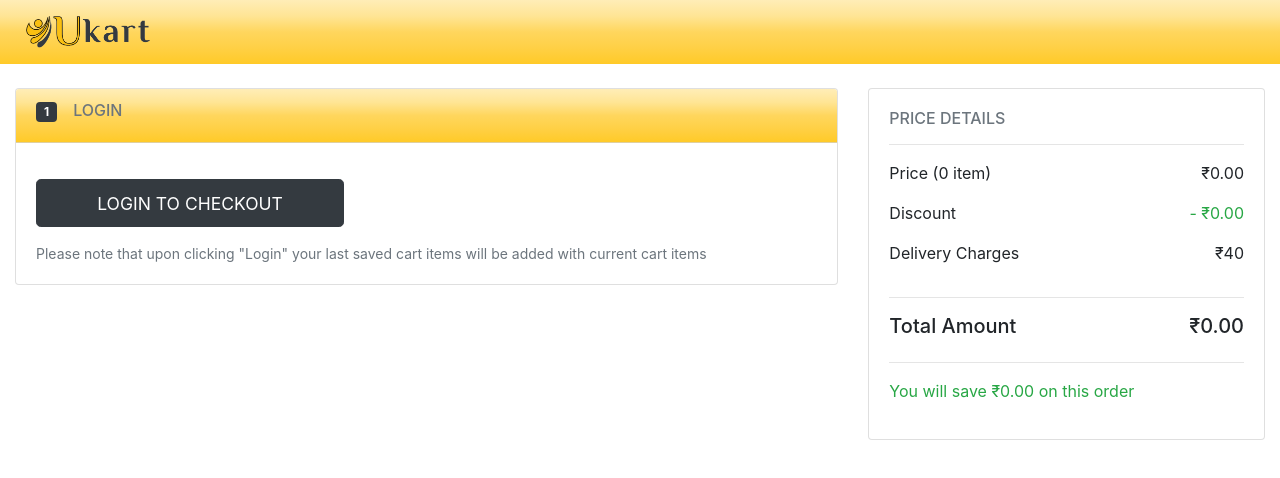
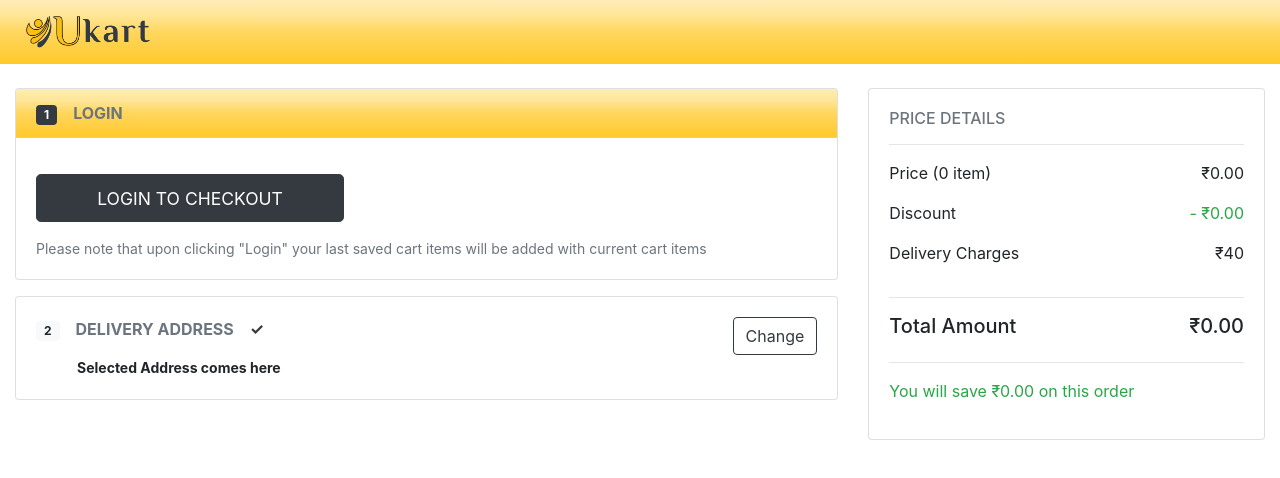
Before and after one commit to UdayakumarU/EcommerceMERN, a React (Create React App) app in the folder ReactApp/: page /checkout in a window 1280 px wide. Shown: the top 478 px of the page. Built offline with nearby package versions, Linux system fonts and the light colour scheme.

Commit message:
delivery address check template

```diff
--- /dev/null
+++ b/ReactApp/src/components/checkout/deliveryAddressCheck.jsx
@@ -0,0 +1,62 @@
+import React, { Component } from 'react'
+
+import {Tile} from "../../library";
+
+class DeliveryAddressCheck extends Component {
+    constructor(props){
+        super(props);
+        this.state = {
+            isChecked : this.props.deliveryCheck,
+        }
+    }
+
+    getHeaderContent = (color) => (
+        <React.Fragment>
+            <span className={`badge badge-${color} px-2 py-1`}>2</span>
+            <span className="text-muted px-3"><strong>DELIVERY ADDRESS</strong></span>
+        </React.Fragment>
+    );
+
+    toggleChange = () =>{
+        this.setState({isChecked:!this.state.isChecked})
+    }
+
+    showUncheckedDeliveryAddress = () => (
+            <div className="container">
+                Address list comes here
+            </div>
+    );
+
+    showCheckedDeliveryAddress = () => (
+        <React.Fragment>
+            <div className="row">
+                <div className="col-md-9 col-sm-9 col-9">
+                    {this.getHeaderContent('light')}
+                    <span className="text-dark"><strong>&#x2713;</strong></span>
+                </div>
+                <div className="col">
+                    <button className="btn btn-outline-dark float-right" onClick={this.toggleChange}>Change</button>
+                </div>
+            </div>
+            <div className="row">
+                <div className="col-md-10 pl-5 ml-2">
+                    <small><strong>Selected Address comes here</strong></small>
+                </div>
+            </div>
+        </React.Fragment>
+    );
+
+    render() {
+        const {isChecked} = this.state;
+        return (
+            <Tile
+                className="mb-3"
+                headerClass ="_primary_bg"
+                header={!isChecked && this.getHeaderContent('dark')}>
+                {isChecked? this.showCheckedDeliveryAddress(): this.showUncheckedDeliveryAddress()}
+            </Tile>
+        )
+    }
+}
+
+export default DeliveryAddressCheck;
--- a/ReactApp/src/components/checkout/loginCheck.jsx
+++ b/ReactApp/src/components/checkout/loginCheck.jsx
@@ -36,14 +36,15 @@ class LoginCheck extends Component {
         this.state = {
             isLoggedIn : this.props.loginCheck,
             isChecked : this.props.loginCheck,
-            headerContent : (
-                <h6>
-                    <span className="badge badge-dark px-2 py-1">1</span>
-                    <span className="text-muted px-3">LOGIN</span>
-                </h6>
-            )
         }
     }
+
+    getHeaderContent = (color) => (
+        <React.Fragment>
+            <span className={`badge badge-${color} px-2 py-1`}>1</span>
+            <span className="text-muted px-3"><strong>LOGIN</strong></span>
+        </React.Fragment>
+    );
 
     logoutAndSignin = () =>{
         const {cartItems, customerLoginToken, emptyCart, logoutCustomer, setLoader, setErrorMessage, history} = this.props;
@@ -91,30 +92,31 @@ class LoginCheck extends Component {
     );
 
     showCheckedLogin = () => (
-        <div className="row">
-            <div className="col-md-1">
-                <span className="badge badge-light px-2 py-1">1</span>
+        <React.Fragment>
+            <div className="row">
+                <div className="col-md-9 col-sm-9 col-9">
+                    {this.getHeaderContent('light')}
+                    <span className="text-dark"><strong>&#x2713;</strong></span>
+                </div>
+                <div className="col">
+                    <button className="btn btn-outline-dark float-right" onClick={this.toggleChange}>Change</button>
+                </div>
             </div>
-            <div className="col-md-9">
-                <h6>
-                    <span className="text-muted">LOGIN</span>
-                    <span className="text-dark ml-2"><strong>&#x2713;</strong></span>
-                </h6>
-                <small>{this.props.customerName}</small>
+            <div className="row">
+                <div className="col-md-10 pl-5 ml-2">
+                    <small><strong>{this.props.customerName}</strong></small>
+                </div>
             </div>
-            <div className="col-md-2">
-                <button className="btn btn-outline-dark" onClick={this.toggleChange}>Change</button>
-            </div>
-        </div>
+        </React.Fragment>
     );
 
     render() {
-        const {isChecked, headerContent} = this.state;
+        const {isChecked} = this.state;
         return (
             <Tile
                 className="mb-3"
                 headerClass ="_primary_bg"
-                header={!isChecked && headerContent}>
+                header={!isChecked && this.getHeaderContent('dark')}>
                 {isChecked? this.showCheckedLogin(): this.showUncheckedLogin()}
             </Tile>
         )
--- a/ReactApp/src/pages/checkoutPage.jsx
+++ b/ReactApp/src/pages/checkoutPage.jsx
@@ -3,6 +3,7 @@ import { connect } from "react-redux";
 
 import Header  from "../components/misc/header";
 import LoginCheck from "../components/checkout/loginCheck";
+import DeliveryAddressCheck from "../components/checkout/deliveryAddressCheck";
 import CartPriceDetails from "../components/cart/cartPriceDetail";
 
 import { getCustomerLoginStatus } from "../redux/customer/customer.selector";
@@ -23,6 +24,7 @@ class CheckoutPage extends Component {
                     <div className='row mt-4'>
                         <div className = "col-md-8">
                             <LoginCheck loginCheck={loginCheck}/>
+                            <DeliveryAddressCheck deliveryCheck={true}/>
                         </div>
                         <div className="col-md-4">
                             <CartPriceDetails/>
```
